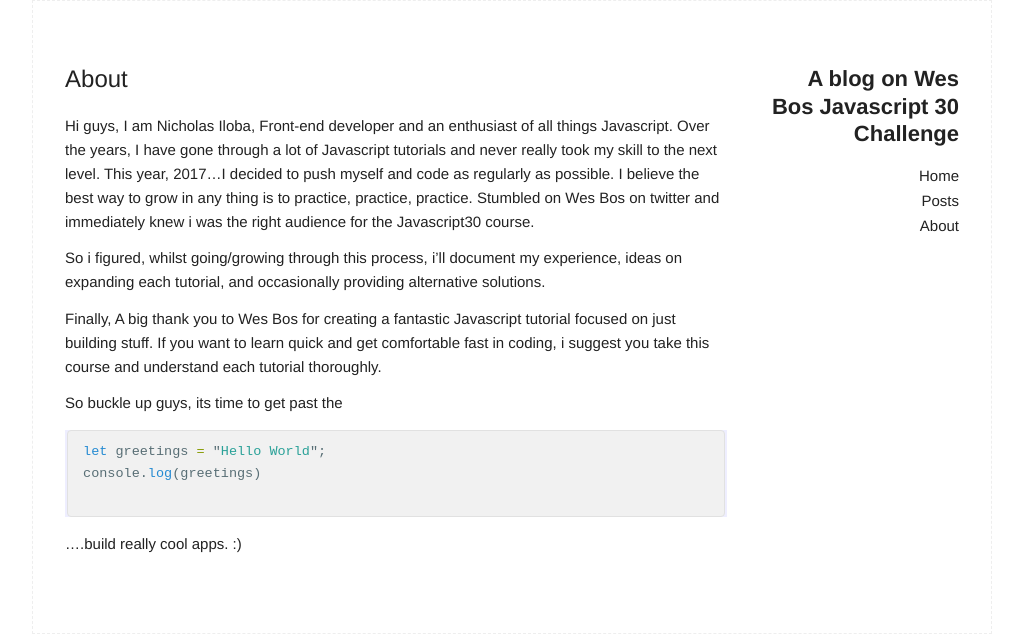
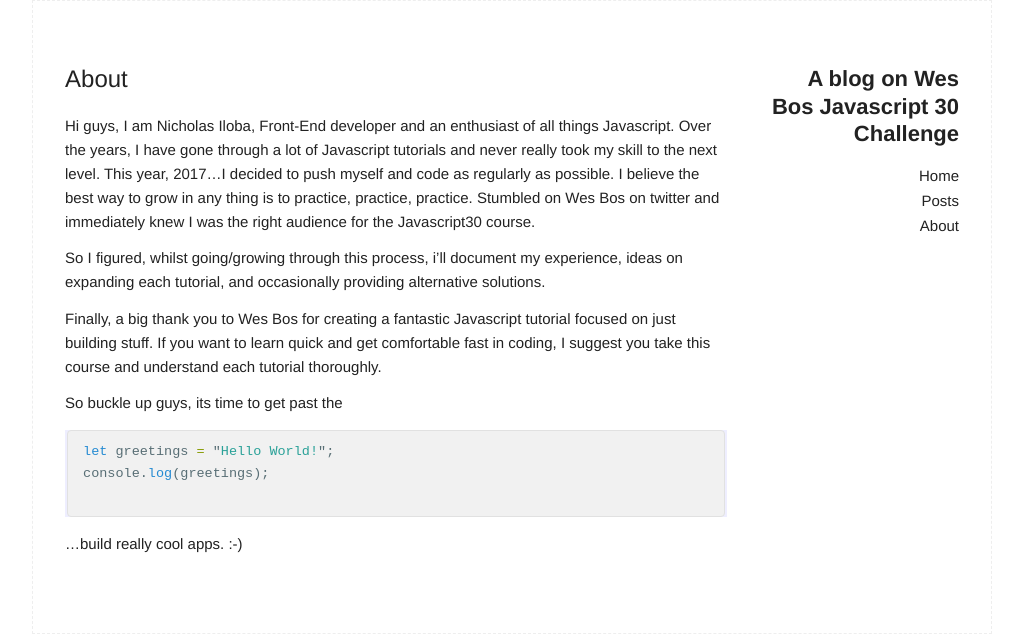
Before and after one commit to nini3008/Javascrip30-Wes, a Jekyll site: the page built from about.md, in a window 1280 px wide. Shown: the top 642 px of the page, without its empty margins (128-1151 px from the left). Built offline with Jekyll 4.4.1, drawn with Linux system fonts in a browser that asks for light colours.

````diff
--- a/about.md
+++ b/about.md
@@ -4,17 +4,17 @@ title: About
 permalink: /about/
 ---
 
-Hi guys, I am Nicholas Iloba, Front-end developer and an enthusiast of all things Javascript. Over the years, I have gone through a lot of Javascript tutorials and never really took my skill to the next level. This year, 2017...I decided to push myself and code as regularly as possible. I believe the best way to grow in any thing is to practice, practice, practice. Stumbled on Wes Bos on twitter and immediately knew i was the right audience for the Javascript30 course.
+Hi guys, I am Nicholas Iloba, Front-End developer and an enthusiast of all things Javascript. Over the years, I have gone through a lot of Javascript tutorials and never really took my skill to the next level. This year, 2017...I decided to push myself and code as regularly as possible. I believe the best way to grow in any thing is to practice, practice, practice. Stumbled on Wes Bos on twitter and immediately knew I was the right audience for the Javascript30 course.
 
-So i figured, whilst going/growing through this process, i'll document my experience, ideas on expanding each tutorial, and occasionally providing alternative solutions.
+So I figured, whilst going/growing through this process, i'll document my experience, ideas on expanding each tutorial, and occasionally providing alternative solutions.
 
-Finally, A big thank you to Wes Bos for creating a fantastic Javascript tutorial focused on just building stuff. If you want to learn quick and get comfortable fast in coding, i suggest you take this course and understand each tutorial thoroughly.
+Finally, a big thank you to Wes Bos for creating a fantastic Javascript tutorial focused on just building stuff. If you want to learn quick and get comfortable fast in coding, I suggest you take this course and understand each tutorial thoroughly.
 
 So buckle up guys, its time to get past the
 
 ```javascript
-let greetings = "Hello World";
-console.log(greetings)
+let greetings = "Hello World!";
+console.log(greetings);
 
 ```
-....build really cool apps. :)
+...build really cool apps. :-)
````
